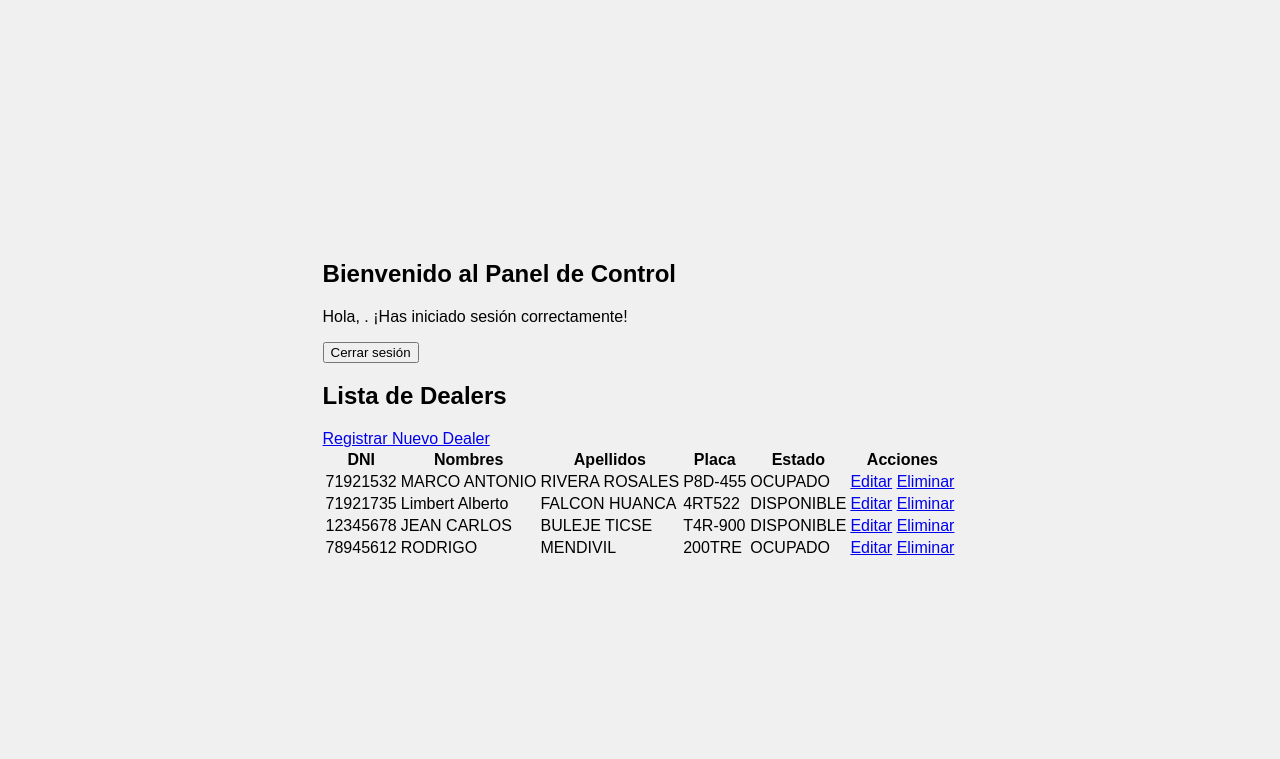
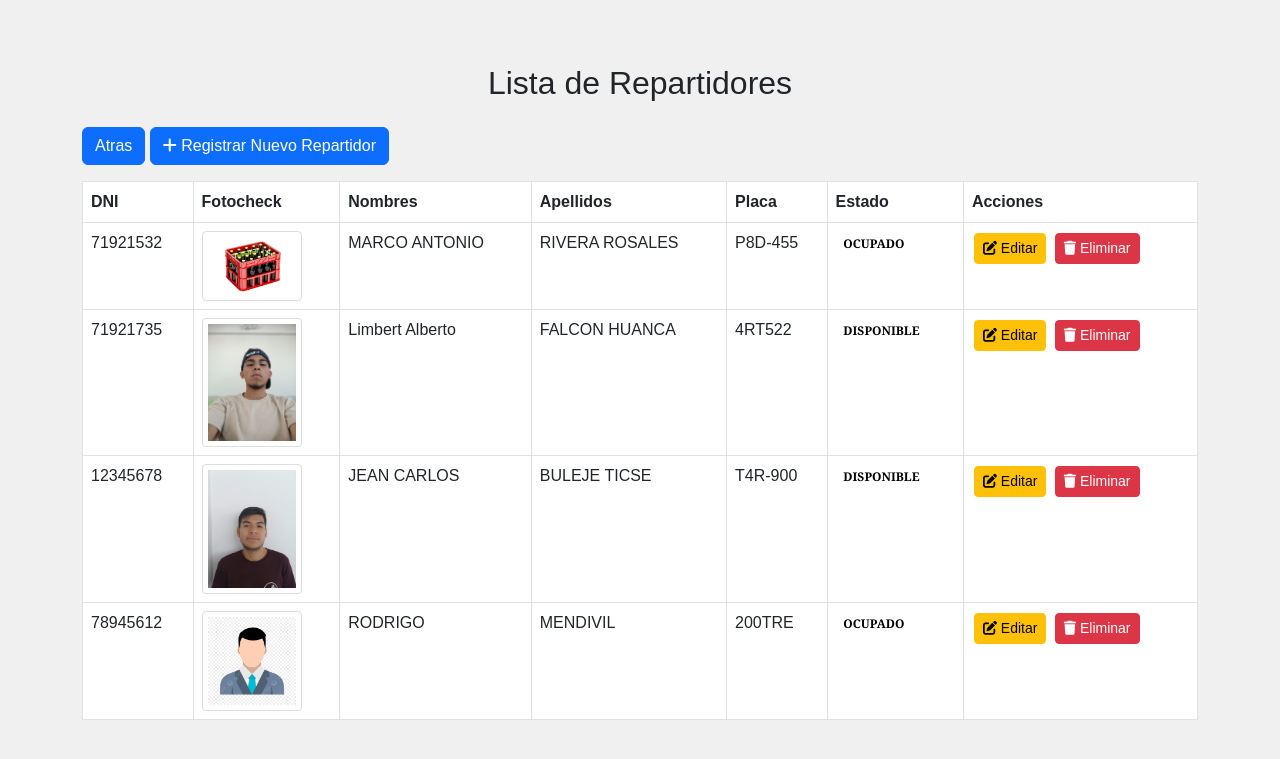
Before and after one commit to LimberthStyle/apay, a Django app: page /dealers/ in a window 1280 px wide. Shown: the top 759 px of the page. Run offline with Django 5.2, Linux system fonts and the light colour scheme; data comes from the database, SQL or seed files in the repository; both versions use the stored data as it was after the commit.

Commit message:
REPARTIDOR-final

```diff
--- a/apay/settings.py
+++ b/apay/settings.py
@@ -128,3 +128,7 @@ STATICFILES_DIRS = [
 
 DEFAULT_AUTO_FIELD = 'django.db.models.BigAutoField'
 APPEND_SLASH = False
+
+# Configuración para archivos multimedia
+MEDIA_URL = '/media/'  # URL base para servir archivos multimedia
+MEDIA_ROOT = os.path.join(BASE_DIR, 'media')  # Ruta donde se almacenan los archivos multimedia
--- a/apay/urls.py
+++ b/apay/urls.py
@@ -16,8 +16,13 @@ Including another URLconf
 """
 from django.urls import path, include
 from django.contrib import admin
+from django.conf import settings
+from django.conf.urls.static import static
 
 urlpatterns = [
     path('admin/', admin.site.urls),  # URL de administración de Django
     path('', include('app_apay.urls')),  # Incluye las URLs de tu aplicación
 ]
+# Servir archivos multimedia durante el desarrollo
+if settings.DEBUG:
+    urlpatterns += static(settings.MEDIA_URL, document_root=settings.MEDIA_ROOT)
--- /dev/null
+++ b/app_apay/static/css/styles.css
@@ -0,0 +1,20 @@
+/* Estilos para la tabla */
+.table-hover tbody tr:hover {
+    background-color: #f8f9fa;
+}
+
+/* Estilos para los botones */
+.btn-sm {
+    margin: 2px;
+}
+
+/* Estilos para las imágenes */
+.img-thumbnail {
+    border: 1px solid #ddd;
+    border-radius: 4px;
+    padding: 5px;
+}
+.badge{
+    color: black;
+    font-family: Georgia, 'Times New Roman', Times, serif;
+}
--- a/app_apay/templates/base.html
+++ b/app_apay/templates/base.html
@@ -1,15 +1,27 @@
 {% load static %}
+
 <!DOCTYPE html>
 <html lang="es">
 <head>
     <meta charset="UTF-8">
     <meta name="viewport" content="width=device-width, initial-scale=1.0">
     <title>{% block title %}Mi Sitio{% endblock %}</title>
+    <!-- Bootstrap CSS -->
+    <link href="https://cdn.jsdelivr.net/npm/bootstrap@5.3.0/dist/css/bootstrap.min.css" rel="stylesheet">
+    <!-- Font Awesome -->
+    <link href="https://cdnjs.cloudflare.com/ajax/libs/font-awesome/6.0.0-beta3/css/all.min.css" rel="stylesheet">
+    <!-- Estilos personalizados -->
+    <link rel="stylesheet" href="{% static 'css/styles.css' %}">
     <link rel="stylesheet" href="{% static 'css/login.css' %}">
+
 </head>
 <body>
     {% block content %}
     <!-- Aquí se insertará el contenido de las plantillas hijas -->
     {% endblock %}
+
+    <!-- Bootstrap JS y dependencias -->
+    <script src="https://cdn.jsdelivr.net/npm/@popperjs/core@2.11.6/dist/umd/popper.min.js"></script>
+    <script src="https://cdn.jsdelivr.net/npm/bootstrap@5.3.0/dist/js/bootstrap.min.js"></script>
 </body>
 </html>
--- a/app_apay/templates/dealers/listar_dealers.html
+++ b/app_apay/templates/dealers/listar_dealers.html
@@ -1,19 +1,19 @@
 {% extends "base.html" %}
+{% load static %}
 {% block content %}
 <div class="container">
-    <h2>Bienvenido al Panel de Control</h2>
-    <p>Hola, {{ request.user.username }}. ¡Has iniciado sesión correctamente!</p>
-    <!-- Botón para cerrar sesión -->
-    <form action="{% url 'logout' %}" method="post">
-        {% csrf_token %}
-        <button type="submit">Cerrar sesión</button>
-    </form>
-    <h2>Lista de Dealers</h2>
-    <a href="{% url 'registrar_dealer' %}" class="btn btn-primary mb-3">Registrar Nuevo Dealer</a>
-    <table class="table table-bordered">
-        <thead>
+    <h2 class="text-center mb-4">Lista de Repartidores</h2>
+    <a href="{% url 'dashboard' %}" class="btn btn-primary mb-3">
+     Atras
+    </a>
+    <a href="{% url 'registrar_dealer' %}" class="btn btn-primary mb-3">
+        <i class="fas fa-plus"></i> Registrar Nuevo Repartidor
+    </a>
+    <table class="table table-bordered table-hover">
+        <thead class="thead-dark">
             <tr>
                 <th>DNI</th>
+                <th>Fotocheck</th>
                 <th>Nombres</th>
                 <th>Apellidos</th>
                 <th>Placa</th>
@@ -25,18 +25,32 @@
             {% for dealer in dealers %}
             <tr>
                 <td>{{ dealer.dni }}</td>
+                <td>
+                    {% if dealer.fotocheck %}
+                        <img src="{{ dealer.fotocheck.url }}" alt="Fotocheck de {{ dealer.nombres }}" class="img-thumbnail" style="width: 100px; height: auto;">
+                    {% else %}
+                        <span class="text-muted">Sin imagen</span>
+                    {% endif %}
+                </td>
                 <td>{{ dealer.nombres }}</td>
                 <td>{{ dealer.apellidos }}</td>
                 <td>{{ dealer.placa }}</td>
-                <td>{{ dealer.estado }}</td>
                 <td>
-                    <a href="{% url 'editar_dealer' dealer.id %}" class="btn btn-warning btn-sm">Editar</a>
-                    <a href="{% url 'eliminar_dealer' dealer.id %}" class="btn btn-danger btn-sm">Eliminar</a>
+                    <span class="badge {% if dealer.estado == 'DISPONIBLE' %}badge-success{% else %}badge-warning{% endif %}">
+                        {{ dealer.estado }}
+                    </span>
+                </td>
+                <td>
+                    <a href="{% url 'editar_dealer' dealer.id %}" class="btn btn-warning btn-sm">
+                        <i class="fas fa-edit"></i> Editar
+                    </a>
+                    <a href="{% url 'eliminar_dealer' dealer.id %}" class="btn btn-danger btn-sm">
+                        <i class="fas fa-trash"></i> Eliminar
+                    </a>
                 </td>
             </tr>
             {% endfor %}
         </tbody>
     </table>
-
 </div>
 {% endblock %}
```
Also changed, not shown: db.sqlite3, fotochecks/arroz.jpeg (deleted), fotochecks/cerdo.jpg (deleted), media/fotochecks/IMG_20221010_121922.jpg (added), media/fotochecks/Limbert.jpg (added), media/fotochecks/cerveza.jpg (added), media/fotochecks/user.jpg (added), media/fotochecks/user_Orvt5ot.jpg (added).
